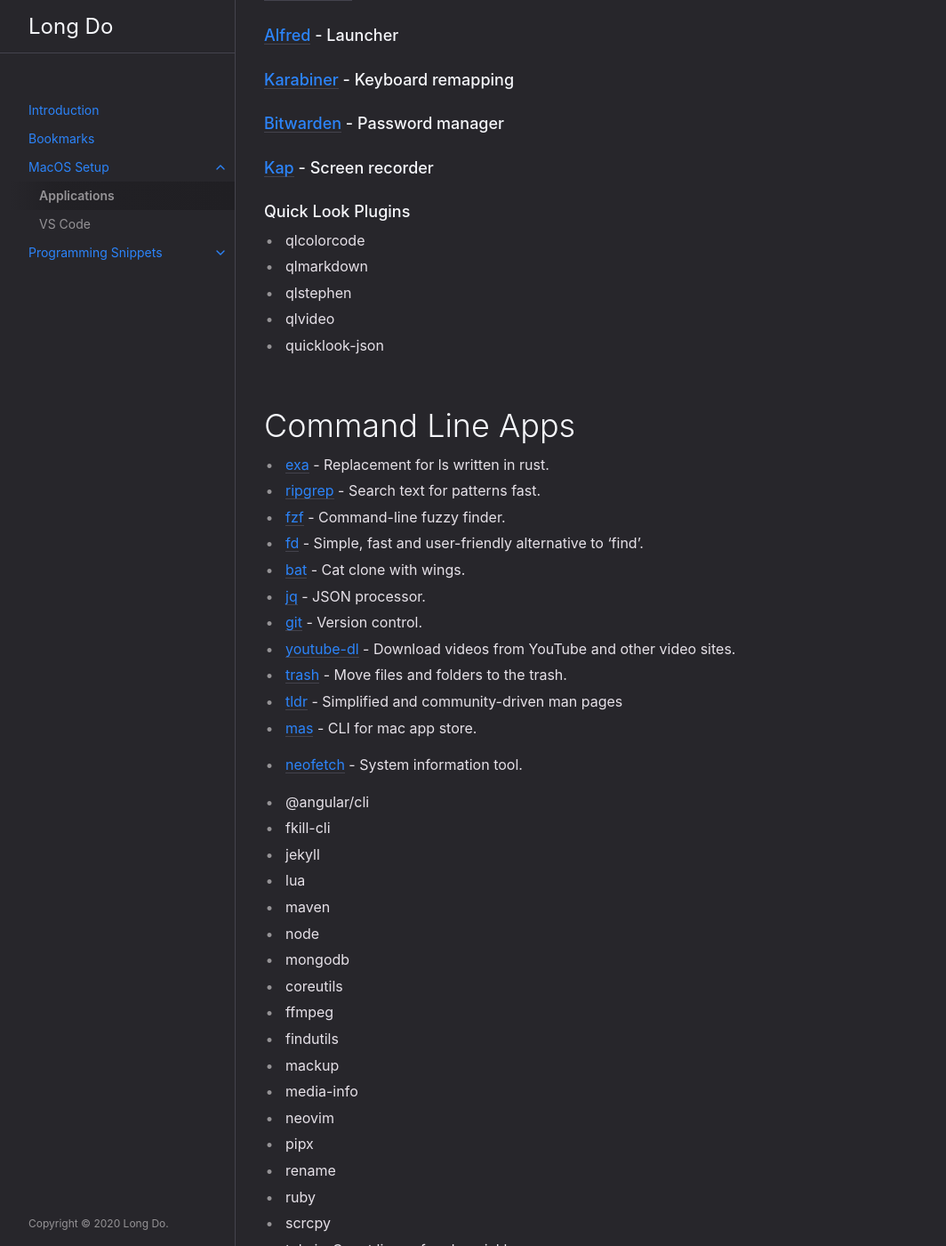
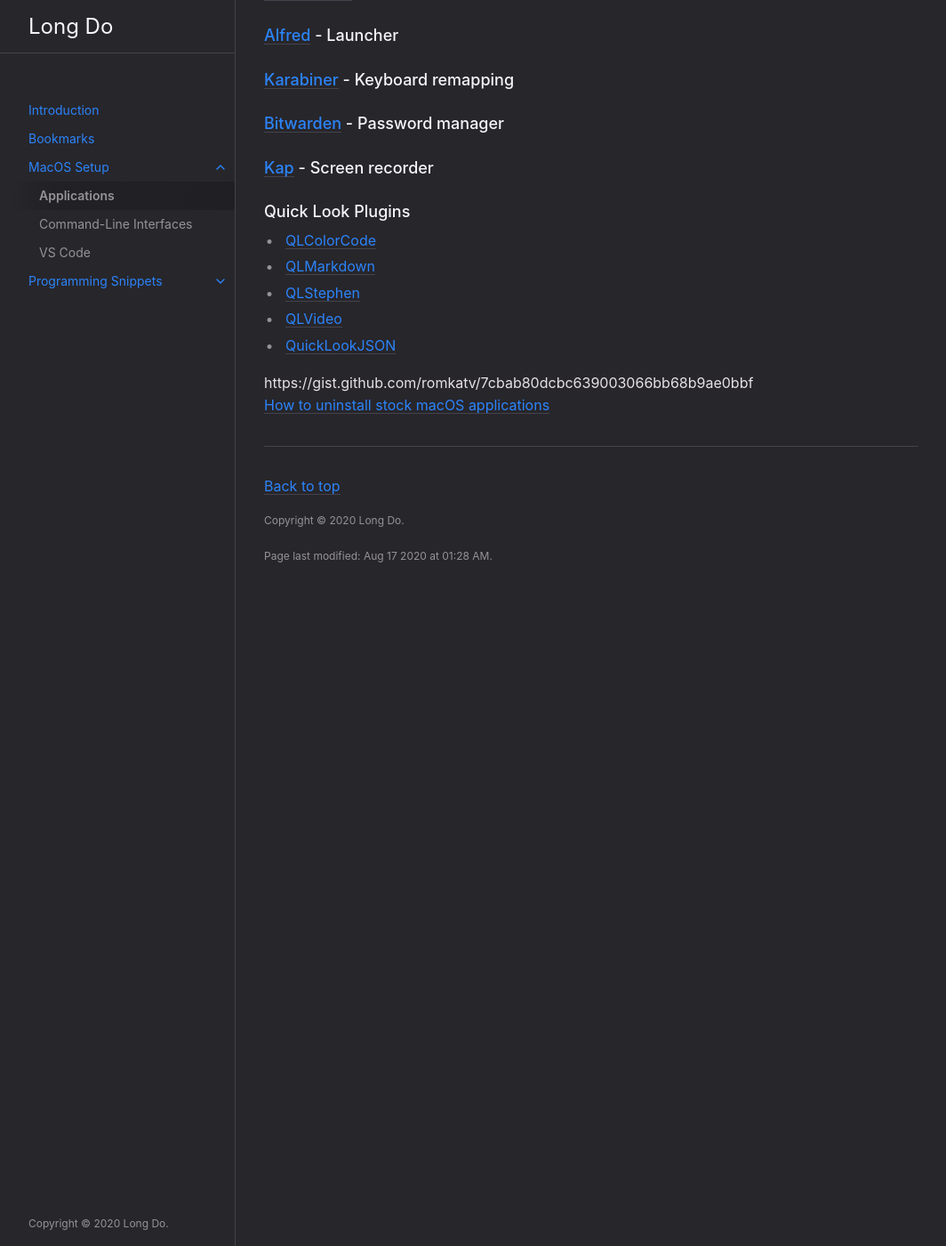
Before and after one commit to longpdo/wiki, a Jekyll site: the page built from posts/macos/applications.md, in a window 1280 px wide and 1400 px high, scrolled down 3352 px. Shown: the whole window at 89% size, without its empty margins (107-1171 px from the left). Built offline with Jekyll 4.4.1, drawn with Linux system fonts in a browser that asks for light colours; some of the changed text lies outside the part shown.

Commit message:
Extract CLIs from applications

```diff
--- a/posts/macos/applications.md
+++ b/posts/macos/applications.md
@@ -3,7 +3,7 @@ layout: default
 title: Applications
 parent: MacOS Setup
 permalink: /macos/applications
-last_modified_date: 2020-08-17T01:08:08
+last_modified_date: 2020-08-17T01:28:08
 ---
 
 # Applications
@@ -141,47 +141,11 @@ Zsh plugins:
 
 ### Quick Look Plugins
 
-* qlcolorcode
-* qlmarkdown
-* qlstephen
-* qlvideo
-* quicklook-json
-
-# Command Line Apps
-
-* [exa](https://github.com/ogham/exa) - Replacement for ls written in rust.
-* [ripgrep](https://github.com/BurntSushi/ripgrep) - Search text for patterns fast.
-* [fzf](https://github.com/junegunn/fzf) - Command-line fuzzy finder.
-* [fd](https://github.com/sharkdp/fd) - Simple, fast and user-friendly alternative to 'find'.
-* [bat](https://github.com/sharkdp/bat) - Cat clone with wings.
-* [jq](https://github.com/stedolan/jq) - JSON processor.
-* [git](https://github.com/git/git) - Version control.
-* [youtube-dl](https://github.com/rg3/youtube-dl) - Download videos from YouTube and other video sites.
-* [trash](https://github.com/sindresorhus/trash) - Move files and folders to the trash.
-* [tldr](https://github.com/tldr-pages/tldr) - Simplified and community-driven man pages
-* [mas](https://github.com/mas-cli/mas) - CLI for mac app store.
-* [neofetch](https://github.com/dylanaraps/neofetch) - System information tool.
-
-* @angular/cli
-* fkill-cli
-* jekyll
-* lua
-* maven
-* node
-* mongodb
-* coreutils
-* ffmpeg
-* findutils
-* mackup
-* media-info
-* neovim
-* pipx
-* rename
-* ruby
-* scrcpy
-* tokei - Count lines of code quickly.
-* wget
-* brew
+* [QLColorCode](https://github.com/anthonygelibert/QLColorCode)
+* [QLMarkdown](https://github.com/toland/qlmarkdown/)
+* [QLStephen](https://github.com/whomwah/qlstephen)
+* [QLVideo](https://github.com/Marginal/QLVideo)
+* [QuickLookJSON](http://www.sagtau.com/quicklookjson.html)
 
 https://gist.github.com/romkatv/7cbab80dcbc639003066bb68b9ae0bbf
 [How to uninstall stock macOS applications](https://lifehacker.com/how-to-uninstall-annoying-macos-apps-1824253576)
```
Also changed, not shown: posts/macos/cli.md (added, +43 -0 lines).
